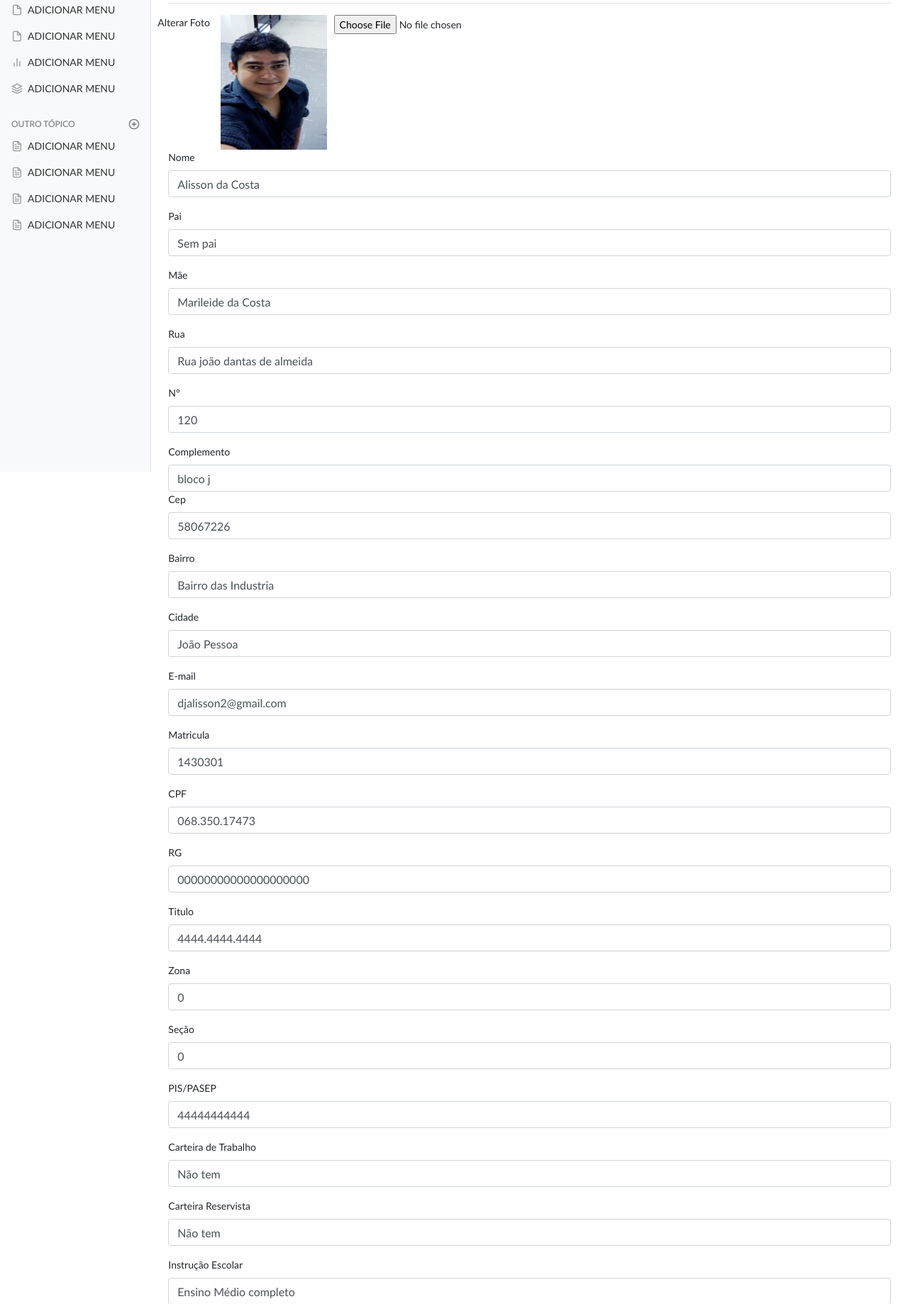
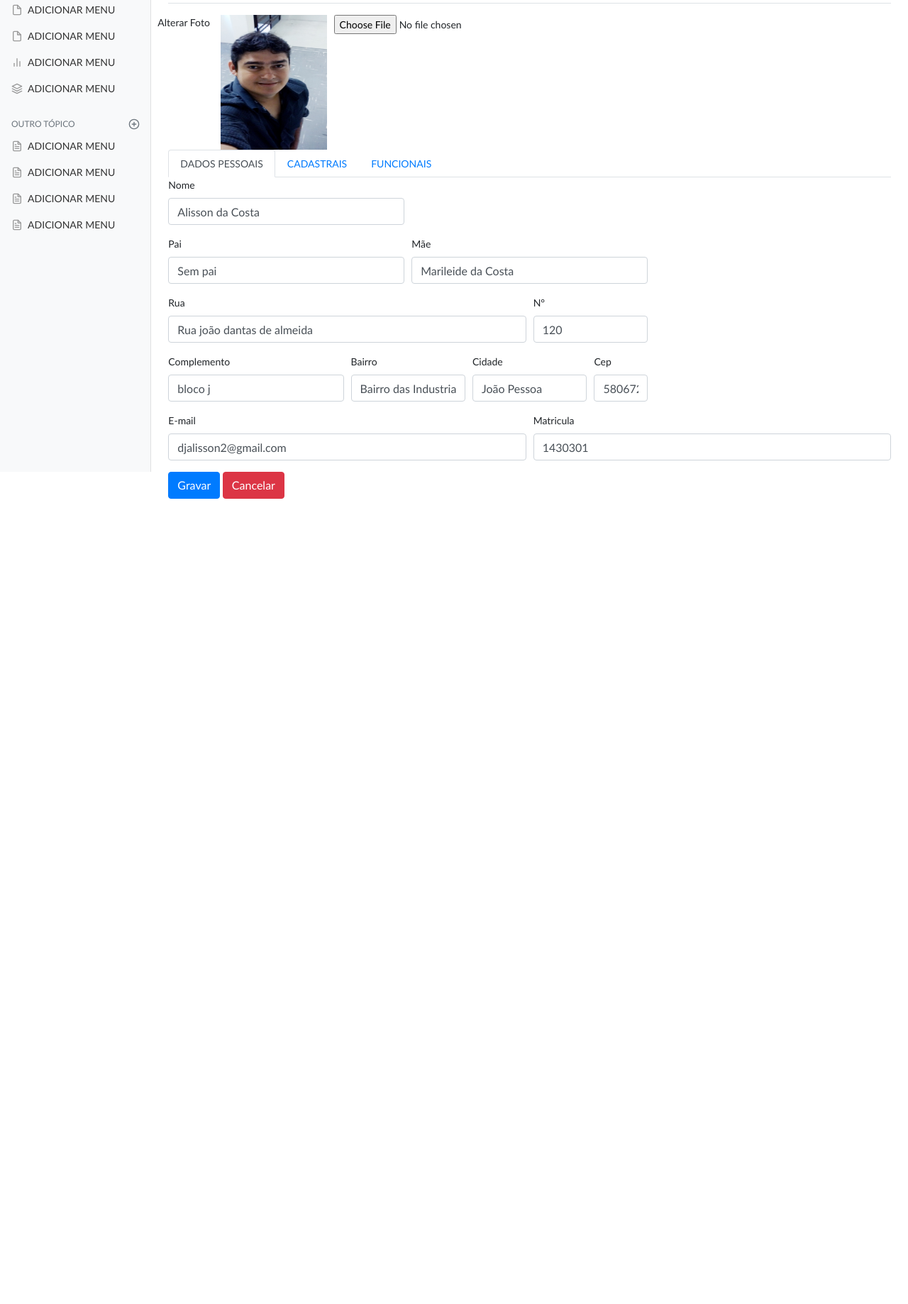
Before and after one commit to emilianocarvalho/cadastrorh, a PHP site: page /cadastro_completo/editar.php?id=19 in a window 1280 px wide. Shown: the part 135-1973 px from the top of the page at 71% size. After the commit the page ends 838 px from the top, so only its background shows below. Run offline with PHP 8.4, Linux system fonts and the light colour scheme; a user stored in the database is signed in; data comes from the database, SQL or seed files in the repository; some libraries are stand-ins or nearby versions.

Commit message:
Ajustando form de edição, adicionando tabs

```diff
--- a/cadastro_completo/conexao.php
+++ b/cadastro_completo/conexao.php
@@ -7,7 +7,7 @@ define('HOST', 'localhost');
 define('DBNAME', 'cadastro');
 define('CHARSET', 'utf8');
 define('USER', 'root');
-define('PASSWORD', 'D3vpr0c0n@');
+define('PASSWORD', 'pr0c0np!@#');
 define('SERVER', 'linux');
 
 class conexao
--- a/cadastro_completo/editar.php
+++ b/cadastro_completo/editar.php
@@ -176,7 +176,8 @@ endif;
             <?php if (empty($cliente)) : ?>
                 <h3 class="text-center text-danger">Cliente não encontrado!</h3>
             <?php else : ?>
-                <form action="action_cliente.php" method="post" id='form-contato' enctype='multipart/form-data'>
+                <form class="form-api needs-validation"  action="action_cliente.php" method="post" id='form-contato' enctype='multipart/form-data'>
+
                 <div class="row">
                         <label for="nome">Alterar Foto</label>
                           <div class="col-md-2">
@@ -187,163 +188,212 @@ endif;
                           <input type="file" name="foto" id="foto" value="foto" >
                       </div>
 
-                    <div class="form-group">
+                <ul class="nav nav-tabs" id="myTab" role="tablist">
+                     <li class="nav-item">
+                        <a class="nav-link active" id="home-tab" data-toggle="tab" href="#home" role="tab" aria-controls="home" aria-selected="true">DADOS PESSOAIS</a>
+                    </li>
+                    <li class="nav-item">
+                        <a class="nav-link" id="profile-tab" data-toggle="tab" href="#profile" role="tab" aria-controls="profile" aria-selected="false">CADASTRAIS</a>
+                    </li>
+                    <li class="nav-item">
+                        <a class="nav-link" id="contact-tab" data-toggle="tab" href="#contact" role="tab" aria-controls="contact" aria-selected="false">FUNCIONAIS</a>
+                    </li>
+                </ul>
+
+                <div class="tab-content" id="myTabContent">
+
+                    <div class="tab-pane fade show active" id="home" role="tabpanel" aria-labelledby="home-tab"><div class="form-row">
+                        <div class="form-group col-md-4">
                         <label for="nome">Nome</label>
                         <input type="text" class="form-control" id="nome" name="nome" value="<?= $cliente->nome ?>" placeholder="Infome o Nome">
                         <span class='msg-erro msg-nome'></span>
                         </div>
+                    </div>
+                    <div class="form-row">
 
-                    <div class="form-group">
+                        <div class="form-group col-md-4">
                             <label for="pai">Pai</label>
                             <input type="text" class="form-control" id="pai" name="pai" value="<?= $cliente->pai ?>" placeholder="Informe o Pai">
                             <span class='msg-erro msg-pai'></span>
                         </div>
 
-                    <div class="form-group">
+                        <div class="form-group col-md-4">
                             <label for="mae">Mãe</label>
                             <input type="text" class="form-control" id="mae" name="mae" value="<?= $cliente->mae ?>" placeholder="Informe a Mãe">
                             <span class='msg-erro msg-mae'></span>
                         </div>
 
-                    <div class="form-group">
+                    </div>
+
+
+                    <div class="form-row">
+
+                        <div class="form-group col-md-6">
                             <label for="rua">Rua</label>
                             <input type="rua" class="form-control" id="rua" name="rua" value="<?= $cliente->rua ?>" placeholder="Informe a Rua">
                             <span class='msg-erro msg-rua'></span>
                         </div>
 
-                    <div class="form-group">
+                        <div class="form-group col-md-2">
                             <label for="numero">N°</label>
                             <input type="numero" class="form-control" id="numero" maxlength="12" name="numero" value="<?= $cliente->numero ?>" placeholder="Informe o N°">
                             <span class='msg-erro msg-numero'></span>
                         </div>
+                    </div>
 
-                    <div class="formgroup">
+                    <div class="form-row">
+
+                        <div class="formgroup col-md-3">
                             <label for="complemento">Complemento</label>
                             <input type="complemento" class="form-control" id="complemento" name="complemento" value="<?= $cliente->complemento ?>" placeholder="Informe o Complemento">
                             <span class='msg-erro msg-complemento'></span>
                         </div>
 
-                    <div class="form-group">
+                        <div class="form-group col-md-2">
+                            <label for="bairro">Bairro</label>
+                            <input type="bairro" class="form-control" id="bairro" name="bairro" value="<?= $cliente->bairro ?>" placeholder="Informe o Bairro">
+                            <span class='msg-erro msg-bairro'></span>
+                        </div>
+
+                        <div class="form-group col-md-2">
+                            <label for="cidade">Cidade</label>
+                            <input type="cidade" class="form-control" id="cidade" name="cidade" value="<?= $cliente->cidade ?>" placeholder="Informe a Cidade">
+                            <span class='msg-erro msg-cidade'></span>
+                        </div>
+
+                        <div class="form-group col-md-1">
                             <label for="cep">Cep</label>
                             <input type="cep" class="form-control" id="cep" maxlength="9" name="cep" value="<?= $cliente->cep ?>" placeholder="Infome o Cep">
                             <span class='msg-erro msg-cep'></span>
                         </div>
 
-                    <div class="form-group">
-                        <label for="bairro">Bairro</label>
-                        <input type="bairro" class="form-control" id="bairro" name="bairro" value="<?= $cliente->bairro ?>" placeholder="Informe o Bairro">
-                        <span class='msg-erro msg-bairro'></span>
                     </div>
 
-                    <div class="form-group">
-                        <label for="cidade">Cidade</label>
-                        <input type="cidade" class="form-control" id="cidade" name="cidade" value="<?= $cliente->cidade ?>" placeholder="Informe a Cidade">
-                        <span class='msg-erro msg-cidade'></span>
-                    </div>
 
-                    <div class="form-group">
+                    <div class="form-row">
+
+                        <div class="form-group col-md-6">
                             <label for="email">E-mail</label>
                             <input type="email" class="form-control" id="email" name="email" value="<?= $cliente->email ?>" placeholder="Informe o E-mail">
                             <span class='msg-erro msg-email'></span>
                         </div>
 
-                    <div class="form-group">
+                        <div class="form-group col-md-6">
                             <label for="matricula">Matricula</label>
                             <input type="matricula" class="form-control" id="matricula" maxlength="9" name="matricula" value="<?= $cliente->matricula ?>" placeholder="Informe a Matricula">
                             <span class="msg-erro msg-matricula"></span>
                         </div>
+                    </div>
 
-                    <div class="form-group">
+                </div>
+
+                <div class="tab-pane fade" id="profile" role="tabpanel" aria-labelledby="profile-tab"><div class="form-row">
+
+                    <div class="form-row">
+                        <div class="form-group col-md-2">
+
                             <label for="cpf">CPF</label>
                             <input type="cpf" class="form-control" id="cpf" maxlength="14" name="cpf" value="<?= $cliente->cpf ?>" placeholder="Informe o CPF">
                             <span class='msg-erro msg-cpf'></span>
                         </div>
 
-                    <div class="form-group">
+                        <div class="form-group col-md-2">
                             <label for="identidade">RG</label>
                             <input type="identidade" class="form-control" id="identidade" maxlength="20" name="identidade" value="<?= $cliente->identidade ?>" placeholder="Informe a RG">
                             <span class='msg-erro msg-identidade'></span>
                         </div>
 
-                    <div class="form-group">
+                        <div class="form-group col-md-2">
                             <label for="titulo">Titulo</label>
                             <input type="titulo" class="form-control" id="titulo" maxlength="14" name="titulo" value="<?= $cliente->titulo ?>" placeholder="Informe o Titulo">
                             <span class='msg-erro msg-titulo'></span>
                         </div>
 
-                    <div class="form-group">
+                        <div class="form-group col-md-2">
                             <label for="zona">Zona</label>
                             <input type="zona" class="form-control" id="zona" maxlength="3" name="zona" value="<?= $cliente->zona ?>" placeholder="Informe o Titulo">
                             <span class='msg-erro msg-zona'></span>
                         </div>
 
-                    <div class="form-group">
+                        <div class="form-group col-md-2">
                             <label for="secao">Seção</label>
                             <input type="secao" class="form-control" id="secao" maxlength="4" name="secao" value="<?= $cliente->secao ?>" placeholder="Informe a Zona">
                             <span class='msg-erro msg-secao'></span>
                         </div>
 
-                    <div class="form-group">
+                        <div class="form-group col-md-2">
                             <label for="pis">PIS/PASEP</label>
                             <input type="pis" class="form-control" id="pis" maxlength="14" name="pis" value="<?= $cliente->pis ?>" placeholder="Informe o PIS/PASEP">
                             <span class='msg-erro msg-pis'></span>
                         </div>
 
-                    <div class="form-group">
+                    </div>
+
+                    <div class="form-row">
+
+                        <div class="form-group col-md-2">
                             <label for="carteiratrabalho">Carteira de Trabalho</label>
                             <input type="carteiratrabalho" class="form-control" id="carteiratrabalho" maxlength="20" name="carteiratrabalho" value="<?= $cliente->carteiratrabalho ?>" placeholder="Infome a carteira de trabalho">
                             <span class='msg-erro msg-carteiratrabalho'></span>
                         </div>
 
-                    <div class="form-group">
+                        <div class="form-group col-md-2">
                             <label for="reservista">Carteira Reservista</label>
                             <input type="reservista" class="form-control" id="reservista" maxlength="20" name="reservista" value="<?= $cliente->reservista ?>" placeholder="Informe a Reservista">
                             <span class='msg-erro msg-reservista'></span>
                         </div>
 
-                    <div class="form-group">
+                        <div class="form-group col-md-4">
                             <label for="escolar">Instrução Escolar</label>
                             <input type="escolar" class="form-control" id="escolar" maxlength="50" name="escolar" value="<?= $cliente->escolar ?>" placeholder="Informer a Instrução Escolar">
                             <span class='msg-erro msg-escolar'></span>
                         </div>
 
-                    <div class="form-group">
+                        <div class="form-group col-md-4">
                             <label for="instituicao">Instituição</label>
                             <input type="instituicao" class="form-control" id="instituicao" maxlength="50" name="instituicao" value="<?= $cliente->instituicao ?>" placeholder="Informe a Instituição">
                             <span class='msg-erro msg-instituicao'></span>
                         </div>
+                    </div>
 
-                    <div class="form-group">
+                    <div class="form-row">
+
+                        <div class="form-group col-md-3">
                             <label for="curso">Curso Formação</label>
                             <input type="curso" class="form-control" id="curso" maxlength="50" name="curso" value="<?= $cliente->curso ?>" placeholder="Informe o Curso Formação">
                             <span class='msg-erro msg-curso'></span>
                         </div>
 
-                    <div class="form-group">
+                        <div class="form-group col-md-3">
                             <label for="deficiente">Deficiente</label>
                             <input type="deficiente" class="form-control" id="deficiente" maxlength="50" name="deficiente" value="<?= $cliente->deficiente ?>" placeholder="Informe a Deficiência">
                             <span class='msg-erro msg-deficiente'></span>
                         </div>
 
-                    <div class="form-group">
+                        <div class="form-group col-md-6">
                             <label for="nota">Anotações:</label>
                             <textarea class="form-control" name="nota" id="nota"><?php echo $cliente->nota; ?></textarea>
                             <span class='msg-erro msg-nota'></span>
                         </div>
 
-                    <div class="form-group">
+                    </div>
+                </div>
+
+                <div class="tab-pane fade" id="contact" role="tabpanel" aria-labelledby="contact-tab"><div class="form-row">
+
+                <div class="form-group col-md-4">
                         <label for="cargo">Cargo</label>
                         <input type="cargo" class="form-control" name="cargo" id="cargo" value="<?= $cliente->cargo ?>" placeholder="Informe o Cargo">
                         <span class='msg-erro msg-cargo'></span>
                 </div>
 
-                    <div class="form-group">
+                <div class="form-group col-md-4">
                     <label for="funcao">Função</label>
                     <input type="funcao" class="form-control" name="funcao" id="funcao" value="<?= $cliente->funcao ?>" placeholder="Informe a Função">
                     <span class='msg-erro msg-funcao'></span>
                 </div>
 
-                    <div class="form-group">
+                <div class="form-group col-md-2">
                     <label for="forma_admissao">Forma de Admissão</label>
                     <select class="form-control" name="forma_admissao" id="forma_admissao">
                         <option value="<?= $cliente->forma_admissao ?>"><?= $cliente->forma_admissao ?></option>
@@ -355,7 +405,7 @@ endif;
                     <span class='msg-erro msg-forma_admissao'></span>
                 </div>
 
-                    <div class="form-group">
+                <div class="form-group col-md-2">
                     <label for="regime">Regime</label>
                     <select class="form-control" name="regime" id="regime">
                         <option value="<?= $cliente->regime ?>"><?= $cliente->regime ?></option>
@@ -364,26 +414,29 @@ endif;
                     </select>
                     <span class='msg-erro msg-regime'></span>
                 </div>
+                </div>
 
-                    <div class="form-group">
+                <div class="form-row">
+
+                <div class="form-group col-md-3">
                     <label for="setor">Setor</label>
                     <input type="setor" class="form-control" id="setor" name="setor" value="<?= $cliente->setor ?>" placeholder="Informe o Setor">
                     <span class='msg-erro msg-setor'></span>
                 </div>
 
-                    <div class="form-group">
+                <div class="form-group col-md-2">
                     <label for="data_nascimento">Data de Nascimento</label>
                     <input type="data_nascimento" class="form-control" id="data_nascimento" maxlength="10" value="<?= $data_formatada ?>" name="data_nascimento">
                     <span class='msg-erro msg-data'></span>
                 </div>
 
-                    <div class="form-group">
+                <div class="form-group col-md-2">
                     <label for="data_admissao">Data de Admissão</label>
                     <input type="data_admissao" class="form-control" id="data_admissao" maxlength="10" value="<?= $data_formatada2 ?>" name="data_admissao">
                     <span class='msg-erro msg-data2'></span>
                 </div>
 
-                    <div class="form-group">
+                <div class="form-group col-md-2">
                     <label for="sexo">Sexo</label>
                     <select class="form-control" name="sexo" id="sexo">
                         <option value="<?= $cliente->sexo ?>"><?= $cliente->sexo ?></option>
@@ -393,7 +446,7 @@ endif;
                     <span class='msg-erro msg-sexo'></span>
                 </div>
 
-                    <div class="form-group">
+                <div class="form-group col-md-3">
                         <label for="nacionalidade">Nacionalidade</label>
                         <select class="form-control" name="nacionalidade" id="nacionalidade">
                         <option value="<?= $cliente->nacionalidade ?>"><?= $cliente->nacionalidade ?></option>
@@ -501,14 +554,17 @@ endif;
                             </select>
                         <span class='msg-erro msg-nacionalidade'></span>
                         </div>
+                    </div>
 
-                        <div class="form-group">
+                    <div class="form-row">
+
+                        <div class="form-group col-md-3">
                             <label for="naturalidade">Naturalidade</label>
                             <input type="naturalidade" class="form-control" id="naturalidade" maxlength="20" value="<?= $cliente->naturalidade ?>" name="naturalidade" placeholder="Informe a Naturalidade">
                             <span class='msg-erro msg-naturalidade'></span>
                         </div>
 
-                        <div class="form-group">
+                        <div class="form-group col-md-3">
                             <label for="estado">Estado</label>
                             <select class="form-control" name="estado" id="estado">
                                 <option value="<?= $cliente->estado ?>"><?= $cliente->estado ?></option>
@@ -542,7 +598,7 @@ endif;
                         <span class='msg-erro msg-estado'></span>
                     </div>
 
-                    <div class="form-group">
+                    <div class="form-group col-md-3">
                         <label for="estado_civil">Estado Civil</label>
                             <select class="form-control" name="estado_civil" id="estado_civil">
                             <option value="<?= $cliente->estado_civil ?>"><?= $cliente->estado_civil ?></option>
@@ -556,48 +612,54 @@ endif;
                         <span class='msg-erro msg-estado_civil'></span>
                     </div>
 
-                    <div class="form-group">
+                    <div class="form-group col-md-3">
                         <label for="numero_dependente">Número de Dependente(s)</label>
                         <input type="numero_dependente" class="form-control" id="numero_dependente" name="numero_dependente" maxlength="2" value="<?= $cliente->numero_dependente ?>" placeholder="Informe o Número de Dependente">
                         <span class='msg-erro msg-numero_dependente'></span>
                     </div>
+                </div>
 
-                    <div class="form-group">
+                <div class="form-row">
+
+                    <div class="form-group col-md-4">
                         <label for="telefone">Telefone</label>
                         <input type="telefone" class="form-control" id="telefone" maxlength="12" name="telefone" value="<?= $cliente->telefone ?>" placeholder="Informe o Telefone">
                         <span class='msg-erro msg-telefone'></span>
                     </div>
-                    <div class="form-group">
+                    <div class="form-group col-md-4">
                         <label for="celular">Celular</label>
                         <input type="celular" class="form-control" id="celular" maxlength="13" name="celular" value="<?= $cliente->celular ?>" placeholder="Informe o Celular">
                         <span class='msg-erro msg-celular'></span>
                     </div>
 
-                    <div class="form-group">
+                    <div class="form-group col-md-4">
                         <label for="whatsapp">Whatsapp</label>
                         <input type="whatsapp" class="form-control" id="whatsapp" maxlength="13" name="whatsapp" value="<?= $cliente->whatsapp ?>" placeholder="Informe o Whatsapp">
                         <span class='msg-erro msg-whatsapp'></span>
                     </div>
+                </div>
 
-                    <div class="form-group">
+                <div class="form-row">
+
+                    <div class="form-group col-md-3">
                         <label for="banco">Banco</label>
                         <input type="banco" class="form-control" id="banco" name="banco" value="<?= $cliente->banco ?>" style="text-transform:uppercase;" placeholder="Informe o Banco">
                         <span class='msg-erro msg-banco'></span>
                     </div>
 
-                    <div class="form-group">
+                    <div class="form-group col-md-3">
                         <label for="agencia">Agencia</label>
                         <input type="agencia" class="form-control" id="agencia" maxlength="20" name="agencia" value="<?= $cliente->agencia ?>" placeholder="Informe a Agência">
                         <span class='msg-erro msg-agencia'></span>
                     </div>
 
-                    <div class="form-group">
+                    <div class="form-group col-md-3">
                         <label for="conta_corrente">Conta Corrente</label>
                         <input type="conta_corrente" class="form-control" id="conta_corrente" maxlength="20" name="conta_corrente" value="<?= $cliente->conta_corrente ?>" placeholder="Informe a Conta Corrente">
                         <span class='msg-erro msg-conta_corrente'></span>
                     </div>
 
-                    <div class="form-group">
+                    <div class="form-group col-md-3">
                     <label for="status">Status</label>
                     <select class="form-control" name="status" id="status">
                         <option value="<?= $cliente->status ?>"><?= $cliente->status ?></option>
@@ -606,6 +668,25 @@ endif;
                     </select>
                     <span class='msg-erro msg-status'></span>
                     </div>
+
+                </div>
+            </div>
+
+
+
+
+                </div>
+
+
+
+
+
+
+
+
+
+
+
 
                     <input type="hidden" name="acao" value="editar">
                     <input type="hidden" name="id" value="<?= $cliente->id ?>">
```
Also changed, not shown: cadastro.php (+13 -36 lines). Lines whose indentation alone changed are shown as unchanged.
